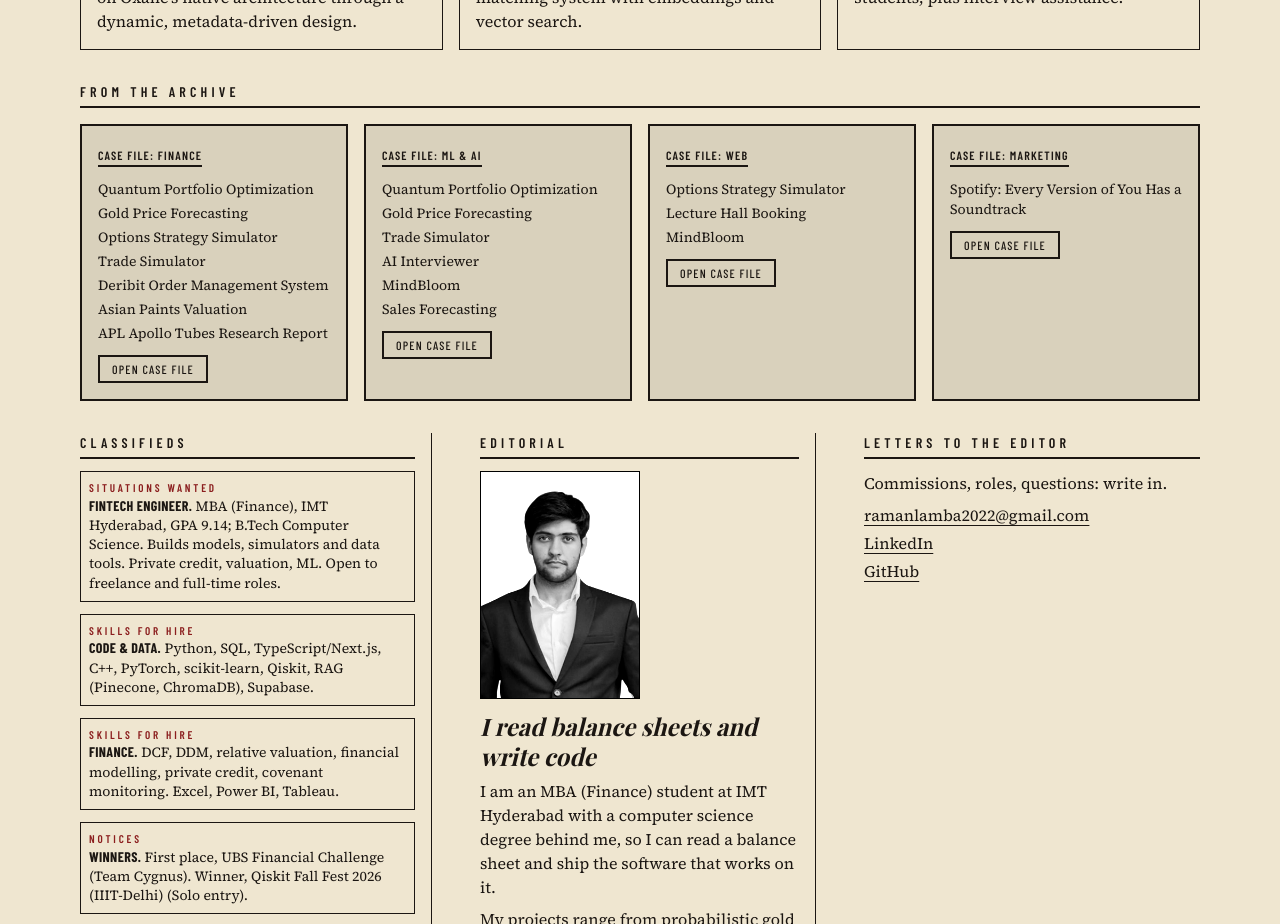
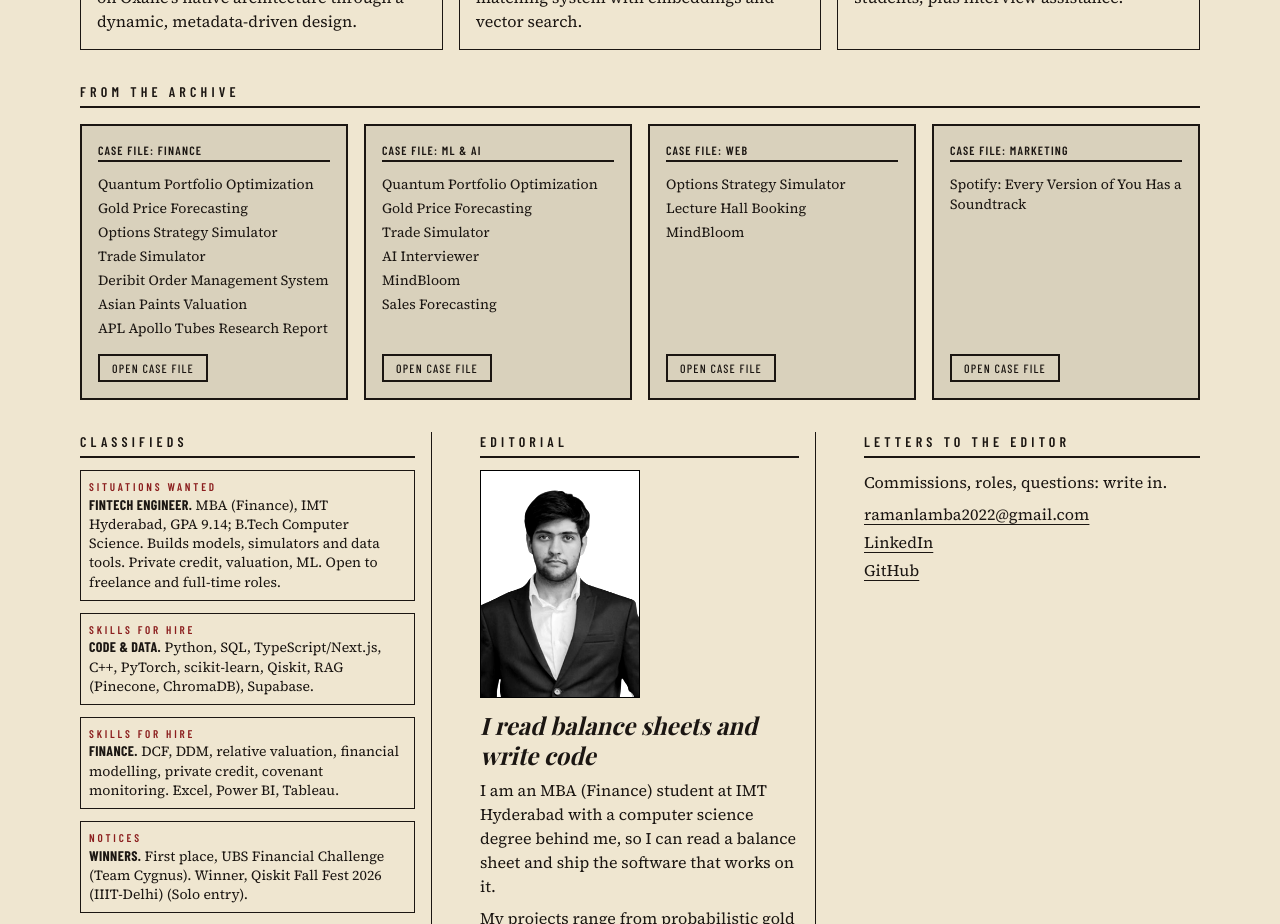
Before and after one commit to Raman-Lamba/portfolio_V1, a Next.js app in the folder site/: page / in a window 1280 px wide. Shown: the part 1500-2424 px from the top of the page. Built offline with nearby package versions, Linux system fonts and the light colour scheme.

Commit message:
fix: align the open case file buttons at the bottom of the cards
Co-Authored-By: Claude Haiku 5.5 <noreply@anthropic.com>

Claude-Session: https://claude.ai/code/session_018QB7mo8gTaSmrUpoNJB9Sc

```diff
--- a/site/src/components/case-files-view.tsx
+++ b/site/src/components/case-files-view.tsx
@@ -20,11 +20,11 @@ export function CaseFilesView({ folders }: { folders: FolderClippings[] }) {
       </h2>
       <div className="mt-4 grid gap-4 sm:grid-cols-2 lg:grid-cols-4">
         {folders.map((f) => (
-          <article key={f.id} className="border-2 border-ink bg-ink/10 p-4">
+          <article key={f.id} className="flex flex-col border-2 border-ink bg-ink/10 p-4">
             <h3 className="mb-3 inline-block border-b-2 border-ink pb-0.5 font-label text-xs font-semibold uppercase tracking-widest">
               Case file: {f.label}
             </h3>
-            <ul className="space-y-1 font-body text-sm">
+            <ul className="mb-4 space-y-1 font-body text-sm">
               {f.clippings.map((c) => (
                 <li key={c.slug}>
                   <SmartLink href={`/work/${c.slug}`} className="hover:underline">
@@ -37,7 +37,7 @@ export function CaseFilesView({ folders }: { folders: FolderClippings[] }) {
               type="button"
               aria-haspopup="dialog"
               onClick={() => open(f.id)}
-              className="mt-3 border-2 border-ink px-3 py-1 font-label text-xs uppercase tracking-widest transition-transform duration-100 active:scale-[0.97]"
+              className="mt-auto self-start border-2 border-ink px-3 py-1 font-label text-xs uppercase tracking-widest transition-transform duration-100 active:scale-[0.97]"
             >
               Open case file<span className="sr-only">: {f.label}</span>
             </button>
```
Also changed, not shown: 1 other file (tests, documents, lock files or other folders).
